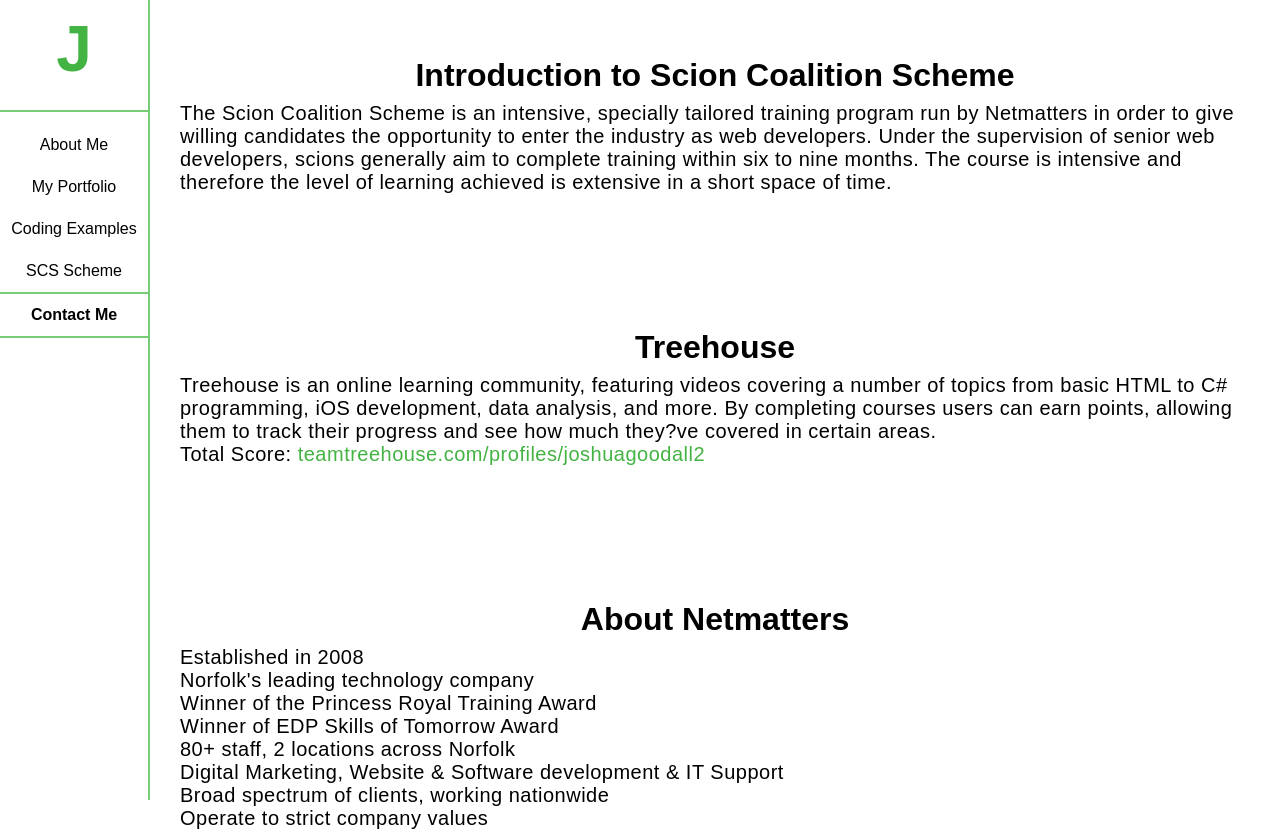
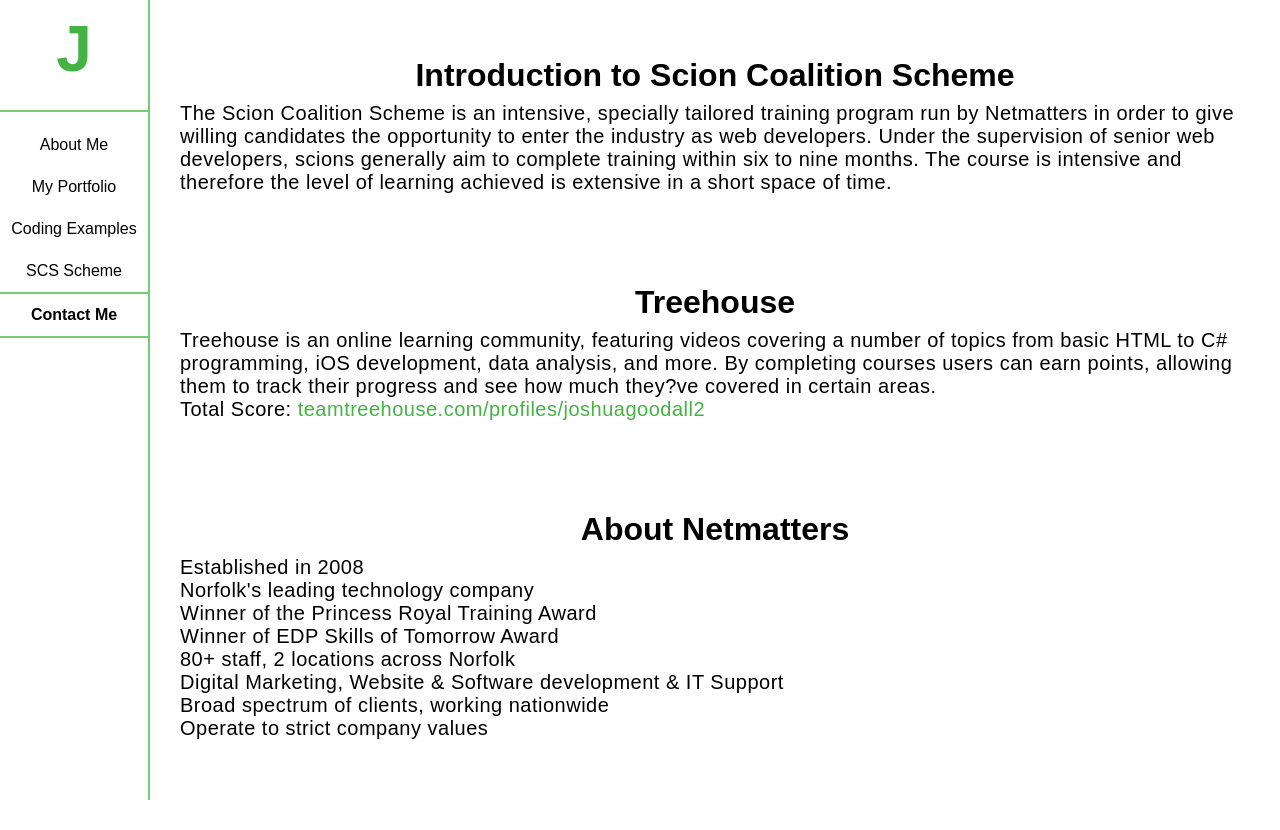
Before and after one commit to 7761279b-c739-4152-a1e2-9850adba1b8c/portfolio, a PHP site: page /scs-scheme.html in a window 1280 px wide. After the commit the page ends 800 px from the top, so only its background shows below. Run offline with PHP 8.4, Linux system fonts and the light colour scheme.

Commit message:
fix scs height

```diff
--- a/website/css/styles.css
+++ b/website/css/styles.css
@@ -37,68 +37,69 @@
 /* line 3, ../../portfolio/website/scss/_layout.scss */
 body {
   margin: 0;
+  padding: 0;
   font-family: sans-serif;
   display: flex;
   flex-direction: row;
 }
 
-/* line 10, ../../portfolio/website/scss/_layout.scss */
+/* line 11, ../../portfolio/website/scss/_layout.scss */
 * {
   box-sizing: border-box;
   scroll-behavior: smooth;
 }
 
 @media (prefers-reduced-motion: reduce) {
-  /* line 10, ../../portfolio/website/scss/_layout.scss */
+  /* line 11, ../../portfolio/website/scss/_layout.scss */
   * {
     scroll-behavior: auto;
   }
 }
 
-/* line 18, ../../portfolio/website/scss/_layout.scss */
+/* line 19, ../../portfolio/website/scss/_layout.scss */
 .main {
   margin: 0;
   width: 100%;
 }
 
-/* line 23, ../../portfolio/website/scss/_layout.scss */
+/* line 24, ../../portfolio/website/scss/_layout.scss */
 a {
   color: inherit;
   text-decoration: none;
 }
 
-/* line 26, ../../portfolio/website/scss/_layout.scss */
+/* line 27, ../../portfolio/website/scss/_layout.scss */
 a:hover {
   text-decoration: underline solid #7c7 0.09375rem;
 }
 
-/* line 31, ../../portfolio/website/scss/_layout.scss */
+/* line 32, ../../portfolio/website/scss/_layout.scss */
 .container {
   margin-left: 30px;
   margin-right: 30px;
 }
 
-/* line 36, ../../portfolio/website/scss/_layout.scss */
+/* line 37, ../../portfolio/website/scss/_layout.scss */
 h2 {
   font-size: 2rem;
   text-align: center;
   margin-bottom: 0.5rem;
 }
 
-/* line 41, ../../portfolio/website/scss/_layout.scss */
+/* line 42, ../../portfolio/website/scss/_layout.scss */
 p {
   margin: 0;
   font-size: 1.25rem;
   letter-spacing: 0.03125rem;
 }
 
-/* line 46, ../../portfolio/website/scss/_layout.scss */
+/* line 47, ../../portfolio/website/scss/_layout.scss */
 p a, h1 a {
   color: #43b343;
   transition: .25s ease;
 }
 
-/* line 49, ../../portfolio/website/scss/_layout.scss */
+/* line 50, ../../portfolio/website/scss/_layout.scss */
 p a:hover, h1 a:hover {
   color: #7c7;
 }
@@ -505,8 +506,8 @@ footer .scroll-button {
 /* line 1, ../../portfolio/website/scss/_scs.scss */
 .scs {
   margin-top: 30px;
-  margin-bottom: 30px;
-  height: 100%;
+  padding-bottom: 30px;
+  min-height: calc(100vh - 60px);
   display: flex;
   flex-direction: column;
   justify-content: space-between;
--- a/website/scss/_layout.scss
+++ b/website/scss/_layout.scss
@@ -2,6 +2,7 @@
 
 body {
     margin: 0;
+    padding: 0;
     font-family: sans-serif;
     display: flex;
     flex-direction: row;
--- a/website/scss/_scs.scss
+++ b/website/scss/_scs.scss
@@ -1,7 +1,7 @@
 .scs {
     margin-top: 30px;
-    margin-bottom: 30px;
-    height: 100%;
+    padding-bottom: 30px;
+    min-height: calc(100vh - 60px);
     display: flex;
     flex-direction: column;
     justify-content: space-between;
```
Also changed, not shown: 1 other file.
